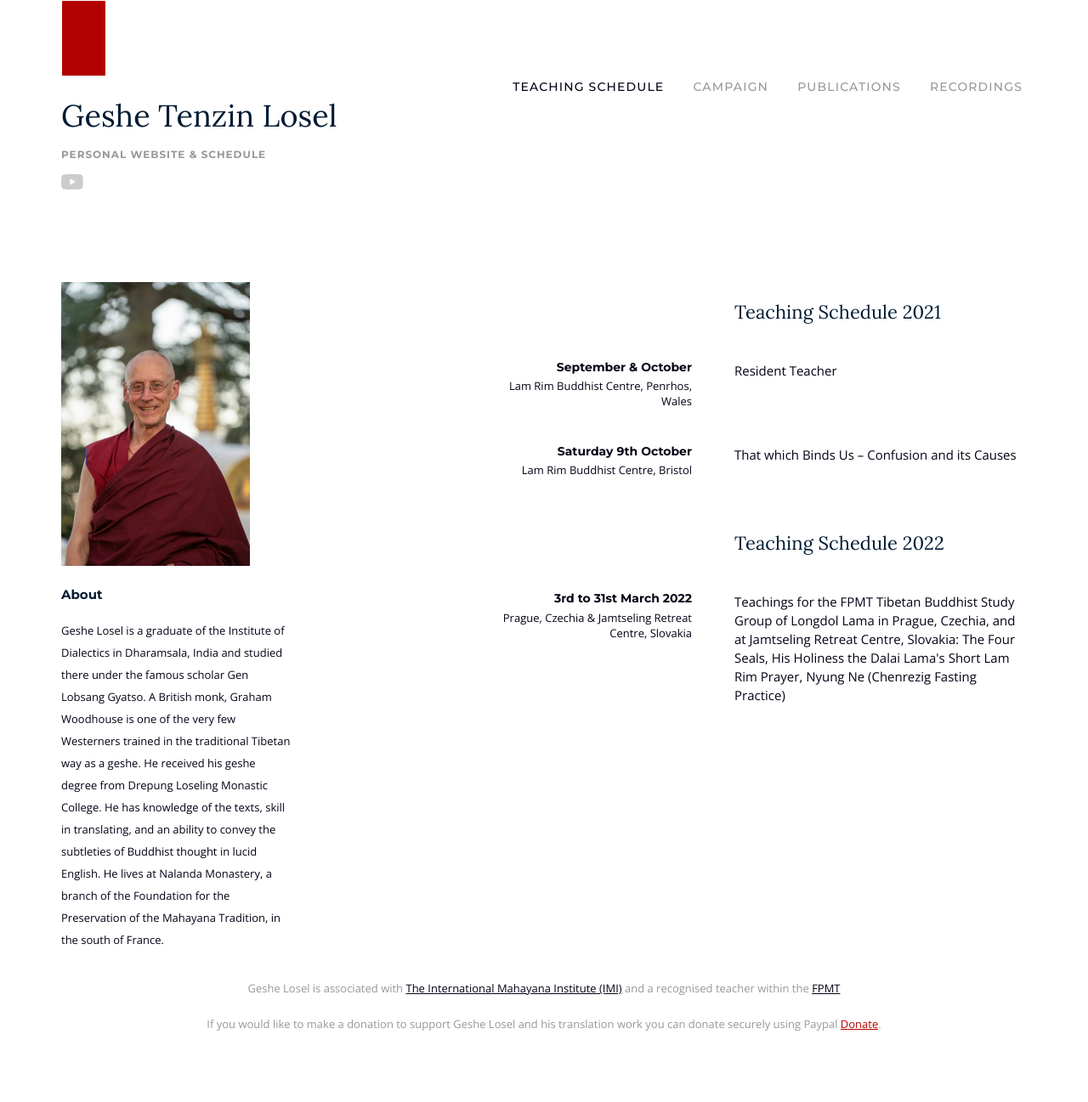
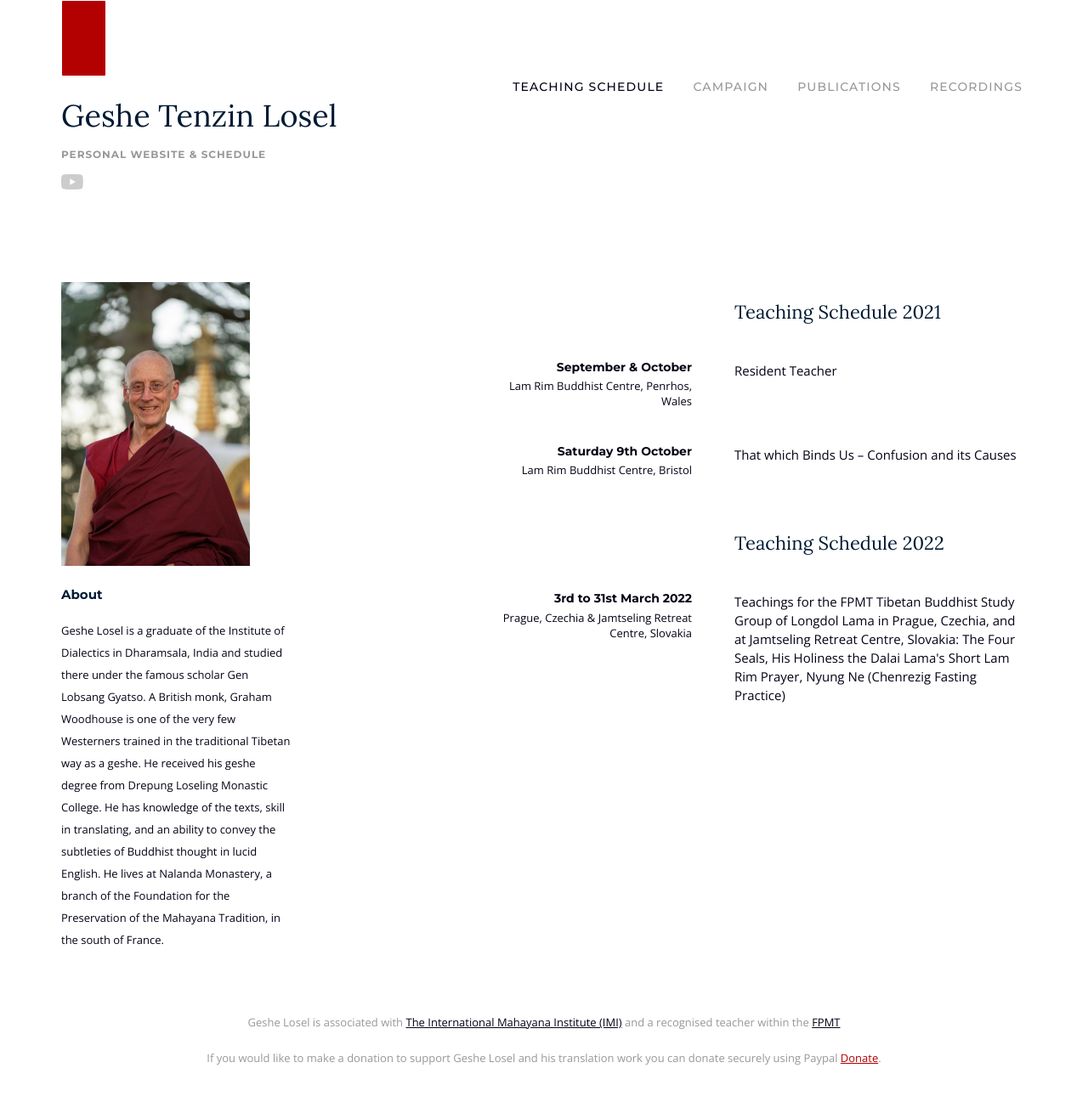
Before and after one commit to hallodom/geshe-graham-losel, a Jekyll site: the page built from index.html, in a window 1280 px wide. Shown: the whole page at 85% size. Built offline with Jekyll 4.4.1, drawn with Linux system fonts in a browser that asks for light colours; before the commit the page ends 1257 px from its top, so only the background shows below that.

Commit message:
Add new footer classes for extra margin top

```diff
--- a/_includes/footer.html
+++ b/_includes/footer.html
@@ -7,7 +7,7 @@
 
 	<div class="wrap container-fluid">
 	  <div class="row">
-	      <footer class="col-xs-12">
+	      <footer class="footer col-xs-12">
 	        <p class="footer-text">Geshe Losel is associated with <a href="http://imisangha.org/">The International Mahayana Institute (IMI)</a> and a recognised teacher within the <a href="http://fpmt.org/">FPMT</a></p>
 	        <div class="footer-text">If you would like to make a donation to support Geshe Losel and his translation work you can donate securely using Paypal <a class="dontate-link" href="https://paypal.me/grahamwoodhouse84
 	">Donate</a>.</div>
--- a/css/site.css
+++ b/css/site.css
@@ -358,6 +358,10 @@ a.publication-single__link {
 
 /* Footer */
 
+.footer {
+	margin-top: 40px;
+}
+
 .footer-text {
 	text-align: center;
 	color: #989898;
```
Also changed, not shown: 18 other files.
